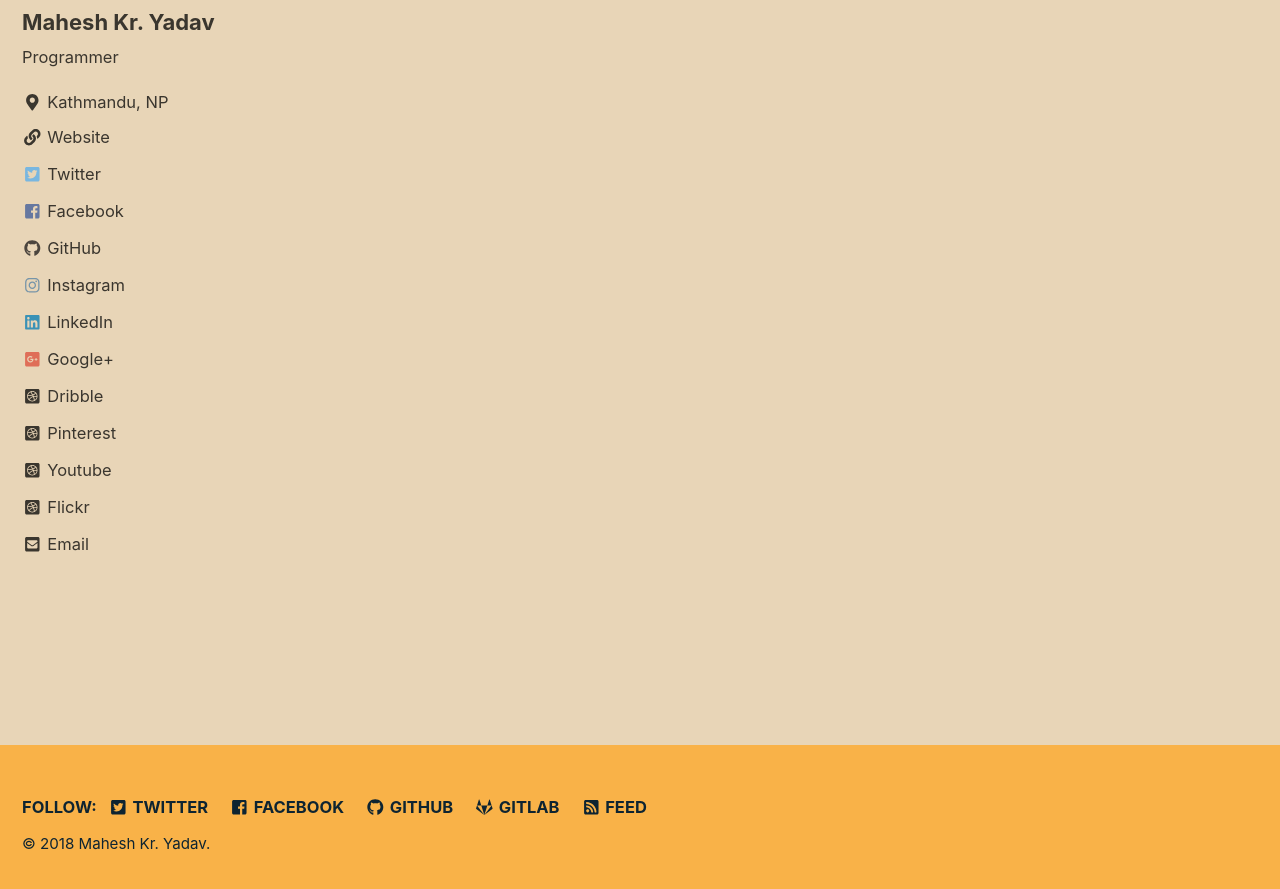
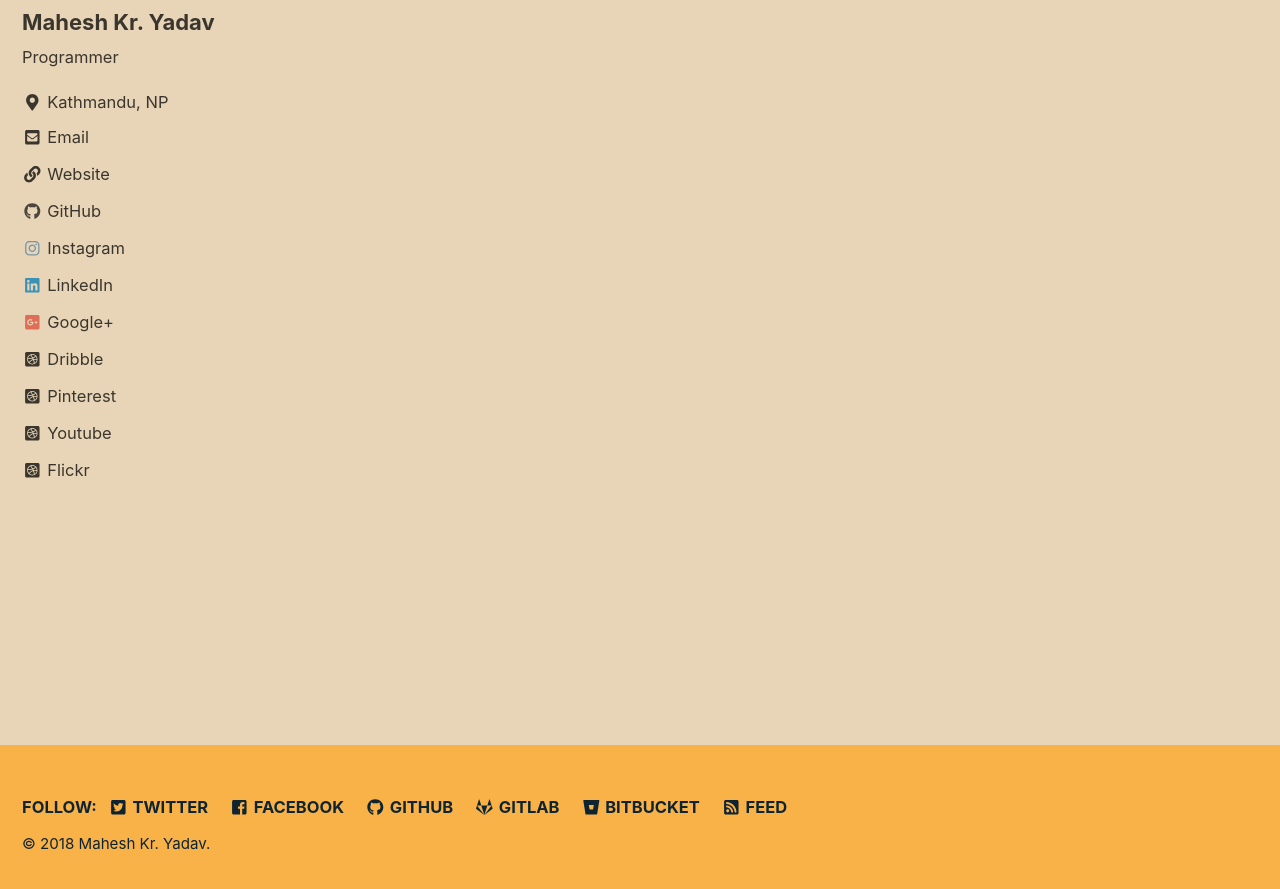
Before and after one commit to ritayadav/newBlog, a Jekyll site: the page built from index.html, in a window 1280 px wide and 900 px high, scrolled down 222 px. Shown: the top 889 px of the window. Built offline with Jekyll 4.4.1, drawn with Linux system fonts in a browser that asks for light colours; cached includes are drawn as plain includes; nearby versions of some CDN libraries; the list of posts is cut into pages by our own code; part of the change alters nothing that is shown.

Commit message:
Update _config.yml

```diff
--- a/_config.yml
+++ b/_config.yml
@@ -106,20 +106,20 @@ author:
   avatar           : "profile.jpg"
   bio              : "Programmer"
   location         : "Kathmandu, NP"
-  email            : "contact@maheshyadav.com.np"
+  email            : # "contact@maheshyadav.com.np"
   links:
     - label: "Email"
       icon: "fas fa-fw fa-envelope-square"
-      # url: "mailto:contact@maheshyadav.com.np"
+      url: "mailto:contact@maheshyadav.com.np"
     - label: "Website"
       icon: "fas fa-fw fa-link"
       url: "https://www.maheshyadav.com.np"
     - label: "Twitter"
       icon: "fab fa-fw fa-twitter-square"
-      url: "https://twitter.com/maheshdharhari"
+      # url: "https://twitter.com/maheshdharhari"
     - label: "Facebook"
       icon: "fab fa-fw fa-facebook-square"
-      url: "https://facebook.com/maheshdharhari"
+      # url: "https://facebook.com/maheshdharhari"
     - label: "GitHub"
       icon: "fab fa-fw fa-github"
       url: "https://github.com/maheshdharhari"
@@ -163,7 +163,7 @@ footer:
       url: "https://gitlab.com/maheshdharhari"
     - label: "Bitbucket"
       icon: "fab fa-fw fa-bitbucket"
-      # url:
+      url: "https://bitbucket.org/maheshdharhari"
     - label: "Instagram"
       icon: "fab fa-fw fa-instagram"
       # url:
```
